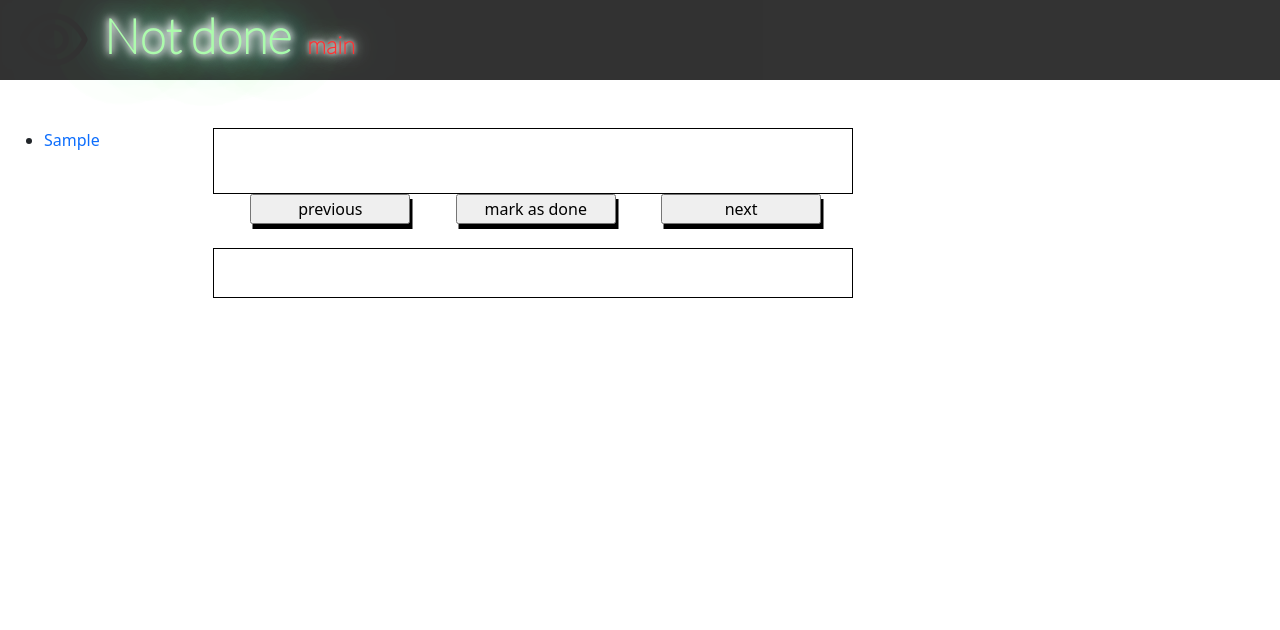
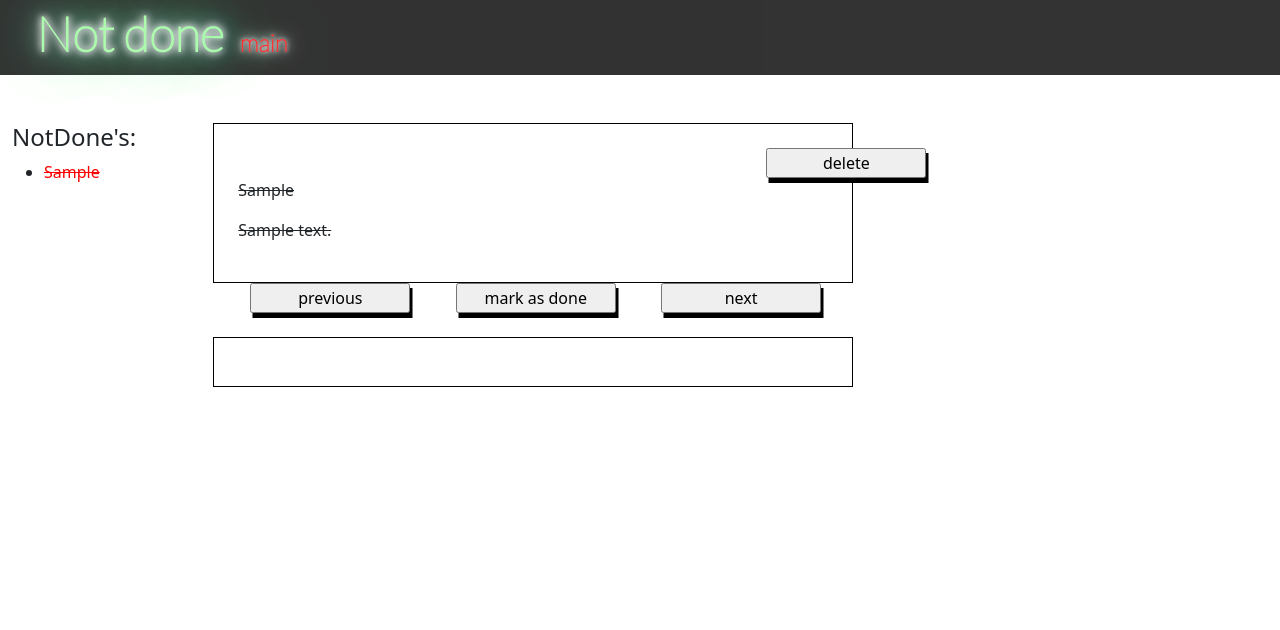
Before and after one commit to dmnth/flask_app, a Flask app: page /activitie/1/ in a window 1280 px wide. Shown: the top 630 px of the page. Run offline with Flask 2, Linux system fonts and the light colour scheme; tables that the repository leaves empty hold one stand-in row (values such as "Sample post"); some libraries are stand-ins or nearby versions.

Commit message:
post-type buttons/jinja/removed a script

```diff
--- a/app/static/style.css
+++ b/app/static/style.css
@@ -10,6 +10,7 @@
 
 
 body {
+    overflow-X: hidden;
 }
 
 a {
--- a/app/templates/activitie.html
+++ b/app/templates/activitie.html
@@ -5,13 +5,14 @@
     <div class='row'>
         <div class='col-md-2'>
             <div class='list-of-notdones'>
+                <h4> NotDone's: </h4>
                 {% if activitie %}
                     <ul>
                         {% for act in activities %}
-                        {% if act.id == activitie.id %}
+                        {% if act.status == "not done" %}
                         <li><a style="text-decoration: undeline; color: red;" href={{ url_for('details', id=act.id)}}> {{ act.header }} </a></li>
-                        {% else %}
-                        <li><a href={{ url_for('details', id=act.id)}}> {{ act.header }} </a></li>
+                        {% elif act.status == "done"%}
+                        <li><a style="text-decoration: line-through; color: red;" href={{ url_for('details', id=act.id)}}> {{ act.header }} </a></li>
                         {% endif %}
                         {% endfor %}
                     </ul>
@@ -21,21 +22,31 @@
         <div class='second col-md-6'>
             <div class='row'>
                 <div class='left col-md-6'>
+                    <form action method="POST">
+                    {% if activitie.data.status == "done" %}
                     <div class='content-container'>
-                        <p> {{ activitie.header }} </p>
-                        <p> {{ activitie.description }} <p>
+                            <input style="margin-left: 33rem" type='submit' name='delete' value='delete'>
+                        <p style='text-decoration: line-through;'> {{ activitie.data.header }} </p>
+                        <p style='text-decoration: line-through;'> {{ activitie.data.description }} <p>
                     </div>
+                    {% else %}
+                    <div class='content-container'>
+                        <p> {{ activitie.data.header }} </p>
+                        <p> {{ activitie.data.description }} <p>
+                    </div>
+                    {% endif %}
                     </div>
                     <div class='button-container'>
                         <div class='col-md-4' id='btns'>
-                        <input type='submit' name='prev' value='previous'>
+                            <input type='submit' name='prev-page' value='previous'>
                         </div>
                         <div class='col-md-4' id='btns'>
-                        <input type='submit' name='prev' value='mark as done'>
+                            <input type='submit' name='done' value='mark as done'>
                         </div>
                         <div class='col-md-4' id='btns'>
-                        <input type='submit' name='next' value='next'>
+                            <input type='submit' name='next-page' value='next'>
                         </div>
+                    </form>
                     </div>
             </div>
             <div class='row'>
--- a/app/templates/base.html
+++ b/app/templates/base.html
@@ -20,18 +20,10 @@
     <!-- awesomeend -->
     <!-- jQuery -->
     <script src="{{ url_for('static', filename='../static/jquery/jquery-3.6.0.min.js') }}"></script>
-    <script>
-        $(document).ready(function() {
-                    return 0
-                }); // end ready
-    </script>
     <!-- endjQuery -->
     <title>{% block title %}Not Done's{% endblock %}</title>
     <nav class="navbar navbar-expand-lg">
         <a class="navbar-brand" hr ef="#">
-              <span style='color: black; position: relative;'>
-              <i class="far fa-eye fa-3x"></i>
-              </span>
         </a>
       <button class="navbar-toggler" type="button" data-toggle="collapse" data-target="#navbarNav" aria-controls="navbarNav" aria-expanded="false" aria-label="Toggle navigation">
         <span class="navbar-toggler-icon"></span>
```
Lines whose indentation alone changed are shown as unchanged.
